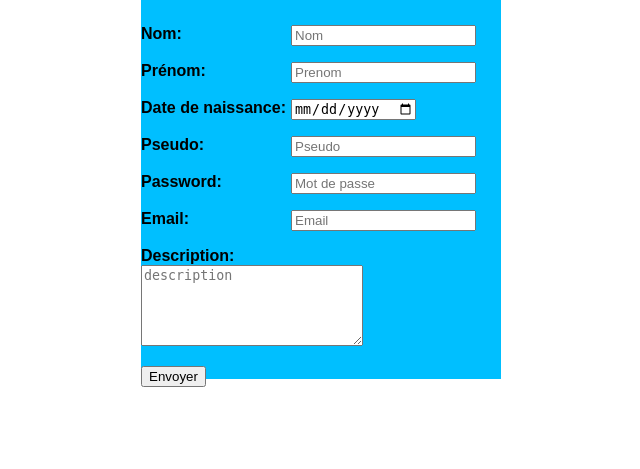
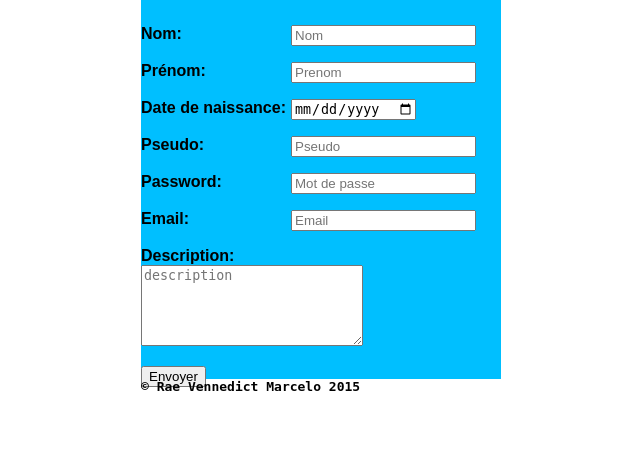
Before and after one commit to RVMarcelo/m151admin_rvm, a PHP site: page / in a window 1280 px wide. Shown: the part 81-550 px from the top of the page, without its empty margins (243-883 px from the left). Run offline with PHP 8.4, Linux system fonts and the light colour scheme.

Commit message:
Footer added

```diff
--- a/Exercice1Revisions_Marcelo/public_html/css.css
+++ b/Exercice1Revisions_Marcelo/public_html/css.css
@@ -36,3 +36,7 @@ section label{
     float: left;
     width: 150px;
 }
+footer{
+    font-family: monospace;
+    font-weight: bolder;
+}
--- a/Exercice1Revisions_Marcelo/public_html/index.html
+++ b/Exercice1Revisions_Marcelo/public_html/index.html
@@ -23,9 +23,12 @@ and open the template in the editor.
                     <p><label>Password:</label><input type="text" placeholder="Mot de passe" name="mdp"/></p>
                     <p><label>Email:</label><input type="text" placeholder="Email" name="email"/></p>
                     <p><label>Description:</label><textarea rows="5" cols="25" placeholder="description" name="description"></textarea></p>
-                    <p><input type="submit" name="envoyer" value="Envoyer"/></p></p>
+                    <p><input type="submit" name="envoyer" value="Envoyer"/></p>
                 </div>
             </form>
         </section>
+        <footer>
+            &copy; Rae Vennedict Marcelo 2015
+        </footer>
     </body>
 </html>
```
